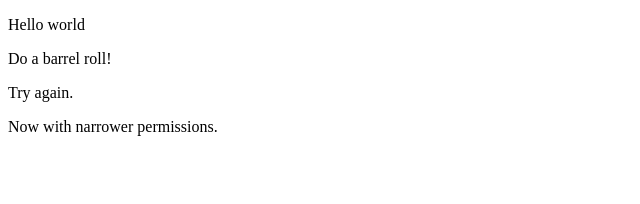
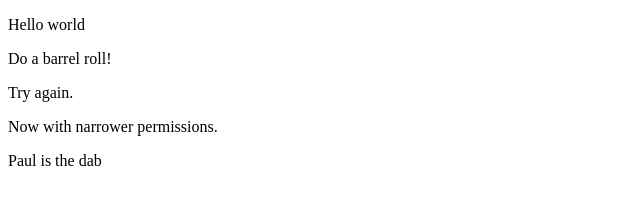
Before and after one commit to robdodson/cloud-build-tester, a website: page public/index.html in a window 1280 px wide. Shown: the whole page, without its empty margins (0-640 px from the left). Drawn offline with Linux system fonts and the light colour scheme.

Commit message:
Update index.html

```diff
--- a/public/index.html
+++ b/public/index.html
@@ -23,5 +23,6 @@
     <p>Do a barrel roll!</p>
     <p>Try again.</p>
     <p>Now with narrower permissions.</p>
+      <p>Paul is the dab</p>
   </body>
 </html>
```
